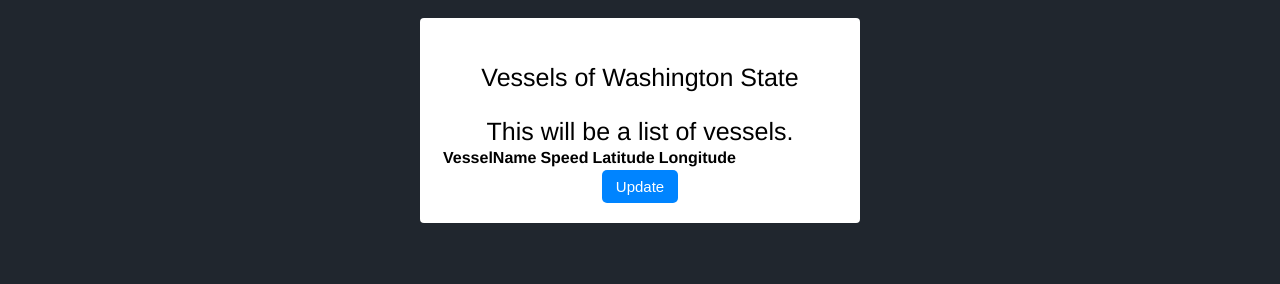
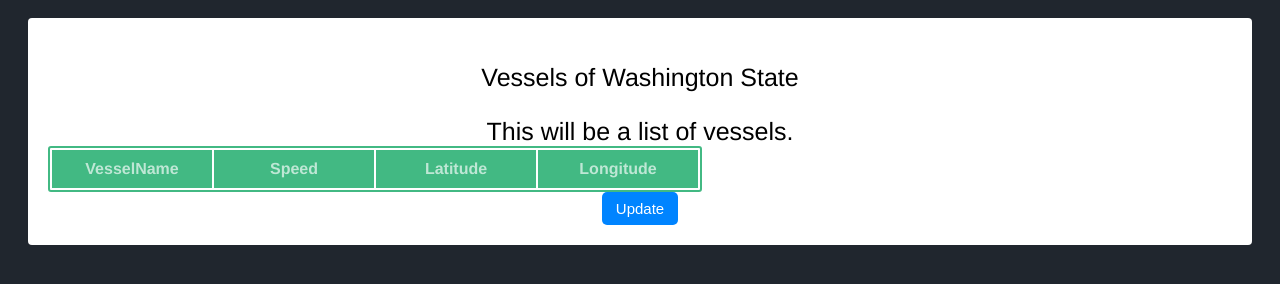
Before and after one commit to MichelPWeber/VueDev, a plain HTML site: page index.html in a window 1280 px wide. Shown: the part 68-352 px from the top of the page. Drawn offline with nearby package versions, Linux system fonts and the light colour scheme.

Commit message:
added table formatting

```diff
--- a/vessels.css
+++ b/vessels.css
@@ -12,7 +12,7 @@ body {
   text-align: center;
   transition: all 0.2s;
   margin: 0 auto;
-  width: 400px;
+
 }
 
 button {
@@ -24,6 +24,27 @@ button {
   color: #fff;
 }
 
-li{
-  text-align: left;
+table {
+  border: 2px solid #42b983;
+  border-radius: 3px;
+  background-color: #fff;
 }
+
+th {
+  background-color: #42b983;
+  color: rgba(255,255,255,0.66);
+  cursor: pointer;
+  -webkit-user-select: none;
+  -moz-user-select: none;
+  -ms-user-select: none;
+  user-select: none;
+}
+
+td {
+  background-color: #f9f9f9;
+}
+
+th, td {
+  min-width: 120px;
+  padding: 10px 20px;
+}
```
